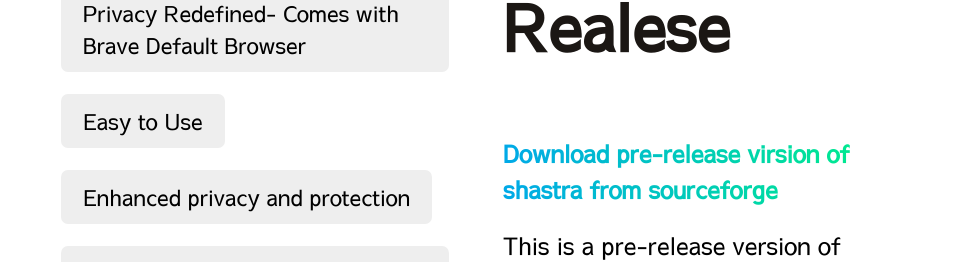
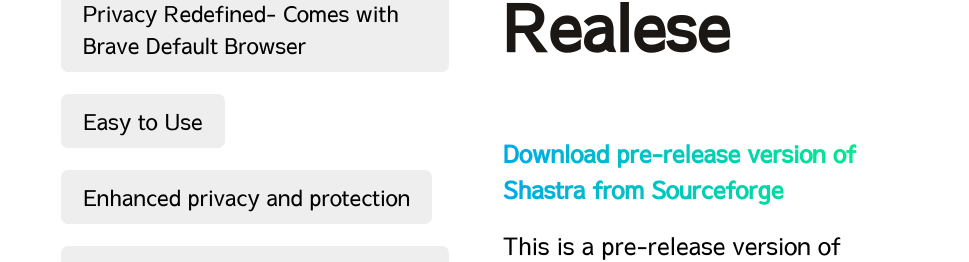
Before and after one commit to ShastraOS/site, a Next.js app: page / in a window 1280 px wide. Shown: the part 986-1248 px from the top of the page, without its empty margins (169-1138 px from the left). Built offline with nearby package versions, Linux system fonts and the light colour scheme.

Commit message:
Update index.js

```diff
--- a/pages/index.js
+++ b/pages/index.js
@@ -55,7 +55,7 @@
           </section>
           <section className={styles.padding2em}>
             <h1 className={styles.title}>Shastra Pre-Realese</h1>
-            <h2>Download pre-release virsion of shastra from sourceforge</h2>
+            <h2>Download pre-release version of Shastra from Sourceforge</h2>
             <p className={styles.description}>
               This is a pre-release version of Shastra. You may face some installation issues but hold on till official first release od Shastra OS.
               Which is Shastra Dignity coming with latest gnome 42.
```
